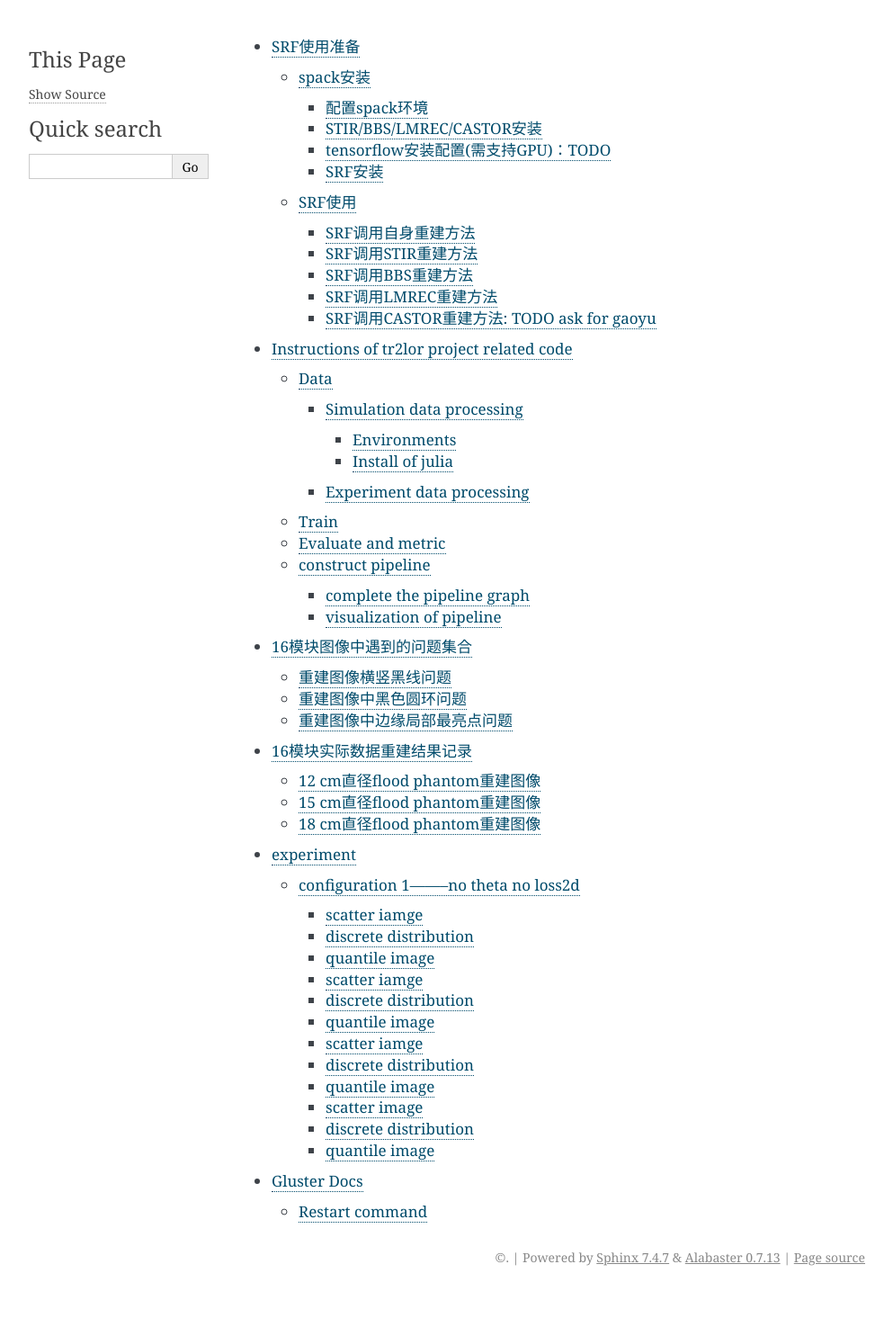
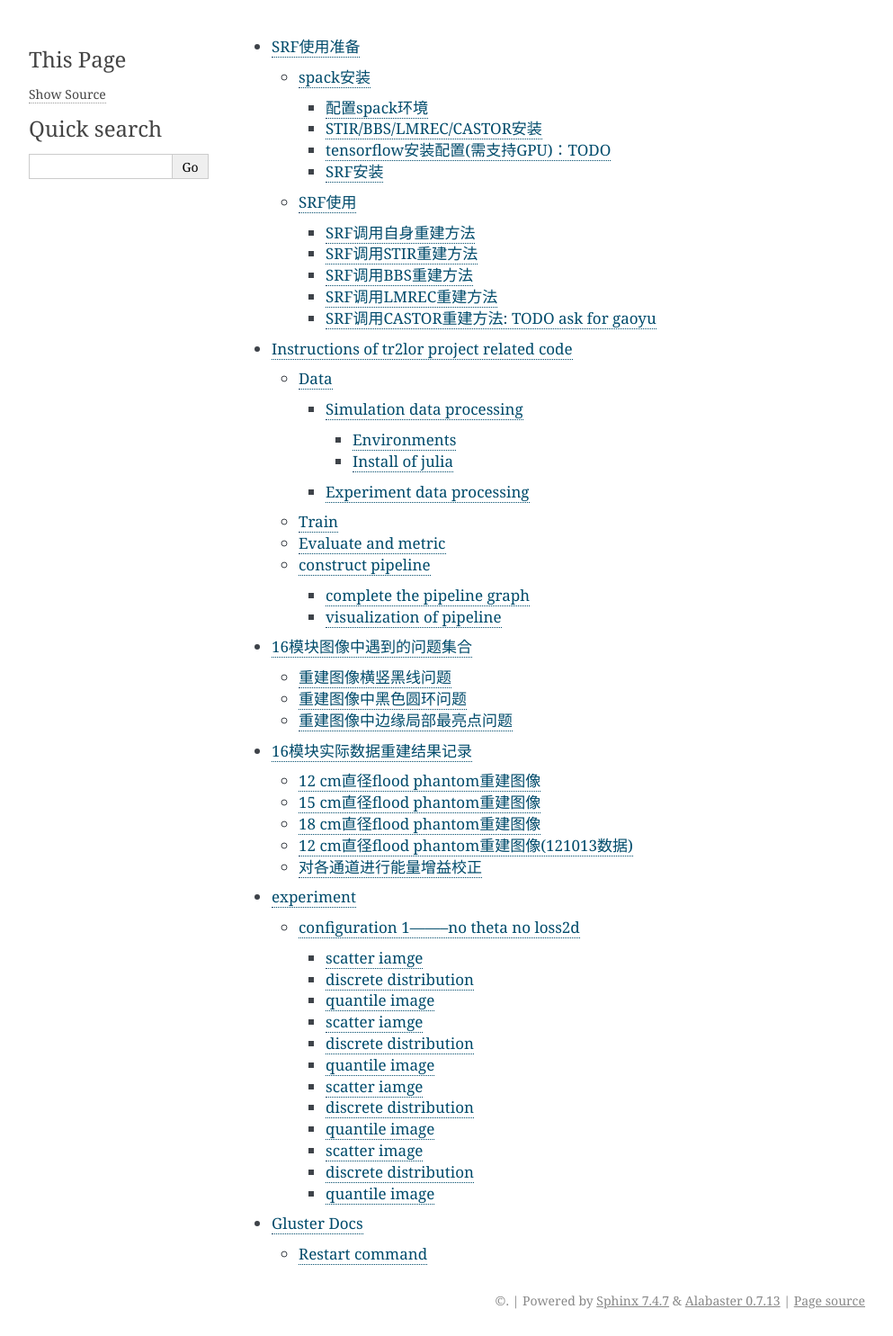
Before and after one commit to bill52547/PitechDocs, a Sphinx documentation site: the page built from docs/index.rst, in a window 1280 px wide. Shown: the whole page at 90% size, without its empty margins (148-1141 px from the left). Built offline with Sphinx 7.4.7, drawn with Linux system fonts in a browser that asks for light colours; before the commit the page ends 1437 px from its top, so only the background shows below that.

Commit message:
new rawdata result

```diff
--- a/docs/report/16module.md
+++ b/docs/report/16module.md
@@ -230,3 +230,9 @@
 ![avatar](../picture/d18_with_problems.png)
 ![avatar](../picture/d18_with_problems(2).png)
 ![avatar](../picture/d18_with_problems(3).png)
+
+## 12 cm直径flood phantom重建图像(121013数据)
+![avatar](../picture/16module_d12_3position.png)
+
+## 对各通道进行能量增益校正
+![avatar](../picture/16module_d12_channel.png)
```
Also changed, not shown: docs/picture/16module_d12_3position.png (added), docs/picture/16module_d12_channel.png (added).
